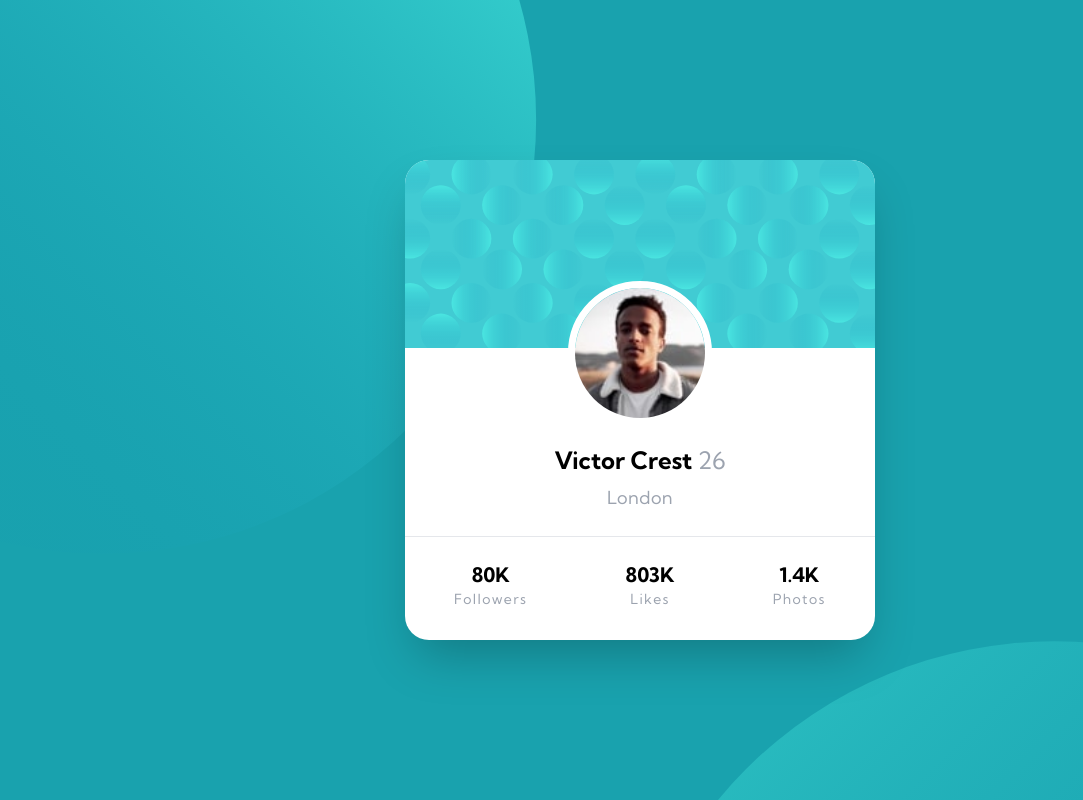
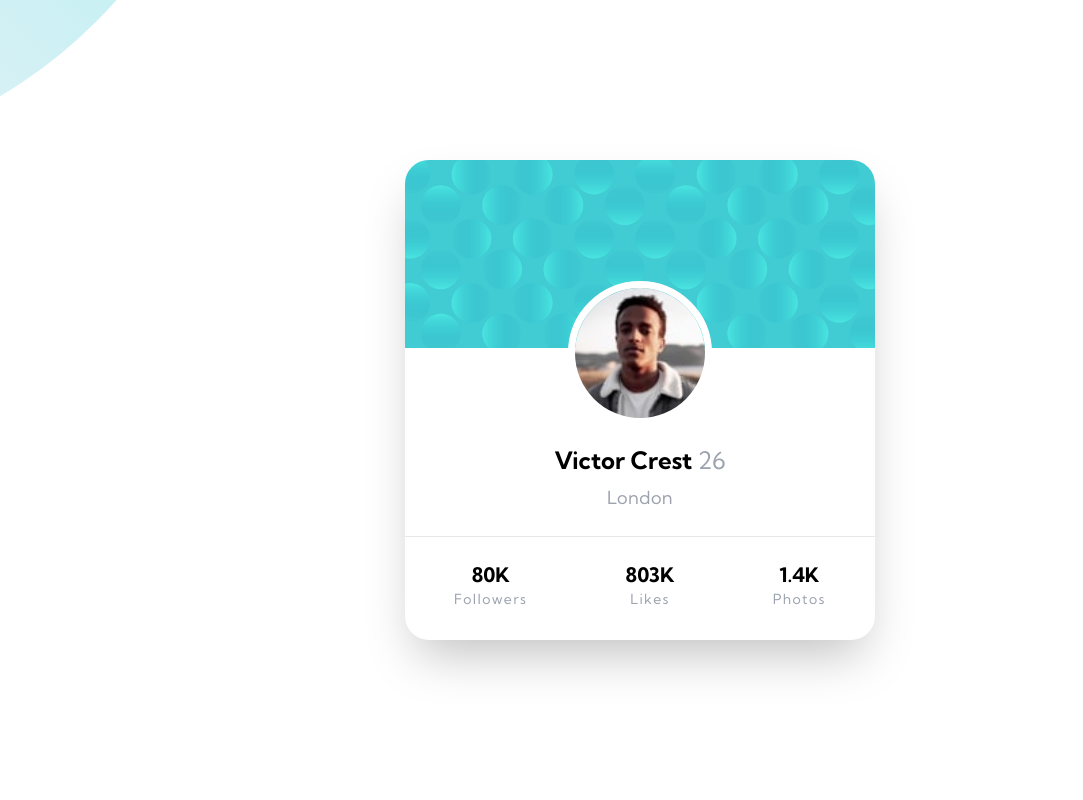
Before and after one commit to Syammed2429/profile-card, a Next.js app: page / in a window 1280 px wide. Shown: the whole page, without its empty margins (0-1083 px from the left). Built offline with nearby package versions, Linux system fonts and the light colour scheme.

Commit message:
Update globals.css

```diff
--- a/app/globals.css
+++ b/app/globals.css
@@ -21,8 +21,10 @@
 body {
   background-image: url('./../public//assets/icons/bg-pattern-top.svg'),
     url('./../public//assets/icons/bg-pattern-bottom.svg');
-  background-position: left top, right bottom -13rem;
+/*   background-position: left top, right bottom -13rem;
   background-size: 68%;
   background-repeat: no-repeat;
-  background-color: hsl(185, 75%, 39%);
+  background-color: hsl(185, 75%, 39%); */
+  background-repeat: no-repeat, no-repeat;
+background-position: right 52vw bottom 35vh, left 48vw top 52vh;
 }
```
